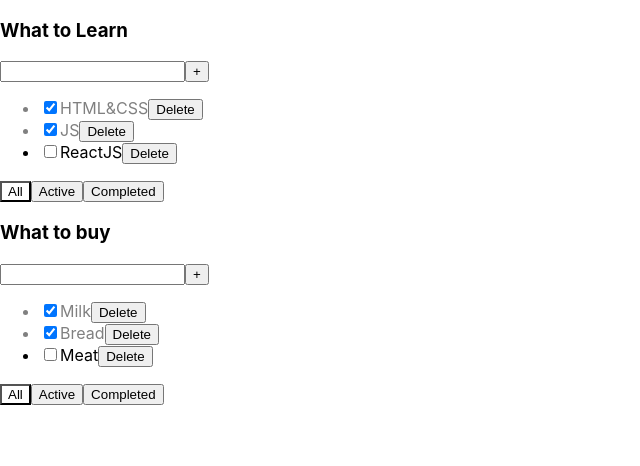
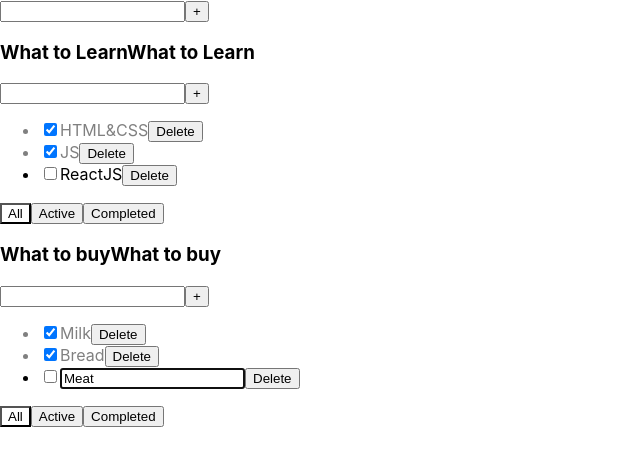
Before and after one commit to Maryak11/ToDo-List-Test-React, a React (Create React App) app: page / in a window 1280 px wide. Shown: the top 466 px of the page, without its empty margins (0-640 px from the left). Built offline with nearby package versions, Linux system fonts and the light colour scheme.

Commit message:
add change task in todoList

```diff
--- /dev/null
+++ b/src/AddItemForm.tsx
@@ -0,0 +1,38 @@
+import React, {ChangeEvent, useState} from "react";
+type AddItemForm = {
+   addItem: (title:string) => void
+
+}
+
+export function AddItemForm(props: AddItemForm){
+    const [title, setTitle] = useState<string>("")
+    const [error, setError] = useState<boolean>(false)
+
+    const onChangeTitle = (e: ChangeEvent<HTMLInputElement>) => {
+        let trueTitle = e.currentTarget.value.trim()
+        if (trueTitle){
+            setTitle(trueTitle)
+            setError(false)
+        } else {
+            setTitle("")
+            setError(true)
+        }
+    }
+    const addItem = () => {
+
+            props.addItem(title)
+            setTitle("")
+
+    }
+
+    return (  <div>
+            <input
+                value={title}
+                onChange={onChangeTitle}
+                className={error ? "error": ""}
+            />
+            <button onClick={addItem}>+</button>
+        </div>
+
+    )
+}
--- a/src/App.tsx
+++ b/src/App.tsx
@@ -2,6 +2,8 @@ import React, {useState} from 'react';
 import './App.css';
 import {Todolist} from './Todolist';
 import {v1} from "uuid";
+
+import {AddItemForm} from "./AddItemForm";
 
 export type TaskType = {
     id: string
@@ -49,6 +51,9 @@ function App() {
     function changeTodoListFilter(filterValue: FilterValuesType, todoListID: string){
         setTodoLists(todoList.map(t => t.id === todoListID ? {...t, filter: filterValue} : t))
     }
+    function changeTodoListTitle(title: string, todoListID: string){
+        setTodoLists(todoList.map(t => t.id === todoListID ? {...t, title} : t))
+    }
     function deleteTodoList (todoListID: string) {
         setTodoLists(todoList.filter(t => t.id !== todoListID))
         delete tasks[todoListID]
@@ -56,6 +61,11 @@ function App() {
     function changeCheckBoxValue(taskId: string, isDone: boolean, todoListID: string) {
         const copyTasks = {...tasks}
         copyTasks[todoListID] = tasks[todoListID].map(t => t.id === taskId ? {...t, isDone} : t)
+        setTasks(copyTasks)
+    }
+    function changeTaskTitle(taskId: string, title: string, todoListID: string) {
+        const copyTasks = {...tasks}
+        copyTasks[todoListID] = tasks[todoListID].map(t => t.id === taskId ? {...t, title} : t)
         setTasks(copyTasks)
     }
     const addTask = (title: string, todoListID: string) => {
@@ -68,7 +78,17 @@ function App() {
         copyTasks[todoListID] = [newTask, ...tasks[todoListID]]
         setTasks(copyTasks)
     }
-//sdsdfsdfsdf
+    function addToDoList(title: string) {
+        const newToDoListID = v1()
+        const newToDoList:ToDoListType = {
+            id: newToDoListID,
+            title,
+            filter: "all"
+        }
+        setTodoLists([...todoList, newToDoList])
+        setTasks({...tasks, [newToDoListID]: []})
+    }
+
     function sortedTask(t: ToDoListType) {
         switch (t.filter) {
             case "active":
@@ -92,11 +112,14 @@ function App() {
             changeCheckBoxValue={changeCheckBoxValue}
             deleteTodoList = {deleteTodoList}
             filter={t.filter}
+            changeTaskTitle = {changeTaskTitle}
+            changeTodoListTitle={ changeTodoListTitle}
         />
 
     })
     return (
         <div>
+            <AddItemForm addItem={addToDoList}/>
             {todoListTask}
         </div>
 
--- /dev/null
+++ b/src/EditTableSpan.tsx
@@ -0,0 +1,33 @@
+import React, {ChangeEvent, useState} from "react";
+
+type EditTableSpanPropsType = {
+    title: string
+    changeTitle: (title:string) => void
+
+}
+export const EditTableSpan = (props: EditTableSpanPropsType) => {
+    const [title, setTitle] = useState<string>(props.title)
+    const [editMode, setEditMode] = useState<boolean>(true)
+    const onEditMode = () => setEditMode(true)
+    const offEditMode = () => {
+        setEditMode(false)
+        props.changeTitle(title)
+    }
+    const onChangeTitle = (e: ChangeEvent<HTMLInputElement>) => setTitle(e.currentTarget.value)
+
+
+
+    return (
+
+        editMode
+            ? <input
+                autoFocus = {true}
+                onBlur={offEditMode}
+                value={title}
+                onChange={onChangeTitle}
+            />
+            : <span onDoubleClick={onEditMode}>{props.title}</span>
+
+    )
+
+}
--- a/src/Todolist.tsx
+++ b/src/Todolist.tsx
@@ -1,5 +1,7 @@
-import React, {ChangeEvent,KeyboardEvent, useState} from 'react';
+import React, {ChangeEvent, KeyboardEvent, useState} from 'react';
 import {FilterValuesType, TaskType} from "./App";
+import {AddItemForm} from "./AddItemForm";
+import {EditTableSpan} from "./EditTableSpan";
 
 type PropsType = {
     title: string
@@ -11,66 +13,56 @@ type PropsType = {
     filter: FilterValuesType
     deleteTodoList: (todoListID: string) => void
     todoListID: string
+    changeTaskTitle:(taskId: string, title: string, todoListID: string) => void
+    changeTodoListTitle:(title: string, todoListID: string) => void
 }
 
 export function Todolist(props: PropsType) {
 
     const tasksJSX = props.tasks.map(t => {
-        let taskClass =  t.isDone ? "isDone" : ""
-        const removeTask = () => props.removeTask(t.id, props.todoListID)
-        const onChangeTask = (e: ChangeEvent<HTMLInputElement>) =>
-            props.changeCheckBoxValue(t.id, e.currentTarget.checked, props.todoListID)
+            let taskClass = t.isDone ? "isDone" : ""
+            const removeTask = () => props.removeTask(t.id, props.todoListID)
+            const onChangeTask = (e: ChangeEvent<HTMLInputElement>) =>
+                props.changeCheckBoxValue(t.id, e.currentTarget.checked, props.todoListID)
+
+            const changeTaskTitle = (title: string) => {
+                props.changeTaskTitle(t.id, title, props.todoListID)
+            }
+
+
             return (
-                <li key={t.id} className = {taskClass}>
+                <li key={t.id} className={taskClass}>
                     <input
                         type="checkbox"
                         checked={t.isDone}
                         onChange={onChangeTask}
                     />
-                    <span>{t.title}</span>
+                    <EditTableSpan title={t.title} changeTitle={changeTaskTitle}/>
+                    {/*<span>{t.title}</span>*/}
                     <button onClick={removeTask}>Delete</button>
                 </li>
             )
         }
     )
-    const [title, setTitle] = useState<string>("")
-    const [error, setError] = useState<boolean>(false)
-
-    const addTask = () => {
-        let validated = title.trim()
-        if (validated) {
-            props.addTask(validated, props.todoListID)
-            setTitle("")
-        } else {
-            setError(true)
-        }
 
 
+    const addTask = (title: string) => props.addTask(title, props.todoListID)
+    const changeTodoListTitle = (title: string) => {
+        props.changeTodoListTitle(title, props.todoListID)
     }
 
-    const onChangeTitle = (e: ChangeEvent<HTMLInputElement>) => {
-        setTitle(e.currentTarget.value)
-        setError(false)
-    }
-
-
     return <div>
-        <h3>{props.title}</h3>
-        <div>
-            <input
-                value={title}
-                onChange={onChangeTitle}
-                className={error ? "error": ""}
-            />
-            <button onClick={addTask}>+</button>
-        </div>
+        <h3>{props.title}
+            <EditTableSpan title={props.title} changeTitle={changeTodoListTitle}/>
+        </h3>
+        <AddItemForm addItem={addTask}/>
         <ul>
             {tasksJSX}
         </ul>
         <div>
             <button onClick={() => props.changeTodoListFilter('all', props.todoListID)}
-                    className={props.filter === "all" ? "buttonActive" : ""}>
-                All
+                    className={props.filter === "all" ? "buttonActive" : ""}
+            >All
             </button>
             <button onClick={() => props.changeTodoListFilter('active', props.todoListID)}
                     className={props.filter === "active" ? "buttonActive" : ""}
```
